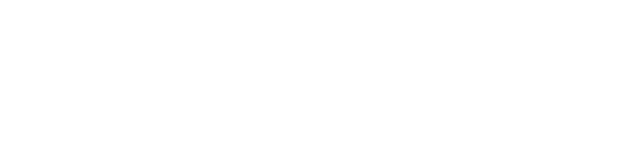
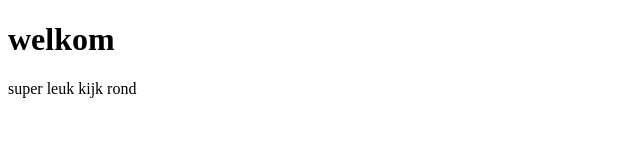
Before and after one commit to samueldesmit/de-beste-app-ooit, a plain HTML site: page index.html in a window 1280 px wide. Shown: the whole page, without its empty margins (0-640 px from the left). Drawn offline with Linux system fonts and the light colour scheme.

Commit message:
alles toegevoegd

```diff
--- a/index.html
+++ b/index.html
@@ -5,6 +5,8 @@
     <title>Mijn eerste GitHub Project</title>
 </head>
 <body>
+<h1>welkom</h1>
+<p>super leuk kijk rond</p>
 
 </body>
 </html>
--- a/styles.css
+++ b/styles.css
@@ -0,0 +1,4 @@
+body {
+    color: red;
+    font-family: Tahoma, sans-serif;
+}
```
